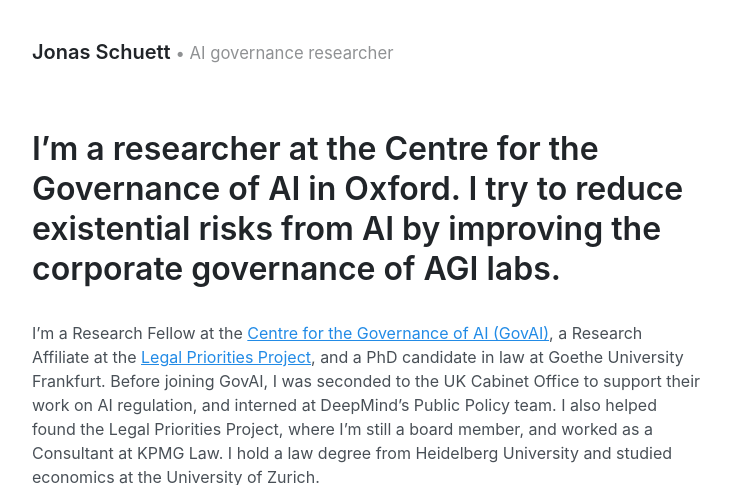
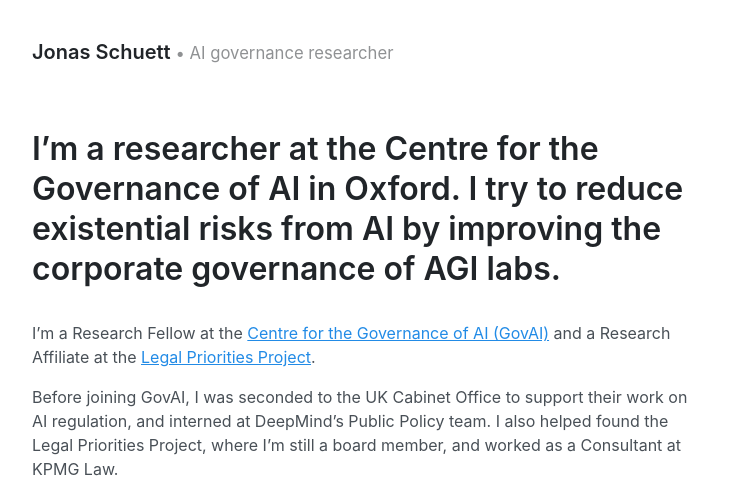
Before and after one commit to jonasschuett/jonasschuett.github.io, a Jekyll site: the page built from _posts/2020-04-04-introduction.md, in a window 1280 px wide and 1400 px high, cut to the strip 0-485 px from the top of the window. Shown: the whole strip, without its empty margins (272-1003 px from the left). Built offline with Jekyll 4.4.1, drawn with Linux system fonts in a browser that asks for light colours; part of the change alters nothing that is shown; some of the changed text lies outside the part shown.

Commit message:
Update 2020-04-04-introduction.md

```diff
--- a/_posts/2020-04-04-introduction.md
+++ b/_posts/2020-04-04-introduction.md
@@ -4,7 +4,11 @@ title: I’m a researcher at the Centre for the Governance of AI in Oxford. I tr
 ---
 
  <br>
-I'm a Research Fellow at the [Centre for the Governance of AI (GovAI)](https://www.governance.ai/), a Research Affiliate at the [Legal Priorities Project](https://www.legalpriorities.org/), and a PhD candidate in law at Goethe University Frankfurt. Before joining GovAI, I was seconded to the UK Cabinet Office to support their work on AI regulation, and interned at DeepMind’s Public Policy team. I also helped found the Legal Priorities Project, where I'm still a board member, and worked as a Consultant at KPMG Law. I hold a law degree from Heidelberg University and studied economics at the University of Zurich.
+I'm a Research Fellow at the [Centre for the Governance of AI (GovAI)](https://www.governance.ai/) and a Research Affiliate at the [Legal Priorities Project](https://www.legalpriorities.org/). <br>
+
+Before joining GovAI, I was seconded to the UK Cabinet Office to support their work on AI regulation, and interned at DeepMind’s Public Policy team. I also helped found the Legal Priorities Project, where I'm still a board member, and worked as a Consultant at KPMG Law. <br>
+
+I'm a PhD candidate in law at Goethe University Frankfurt, supervised by Professor Tobias Troeger. I hold a law degree from Heidelberg University and studied economics at the University of Zurich.
 
 ![Jonas Schuett](/jonasschuett.jpg "Jonas Schuett")
 
@@ -24,6 +28,9 @@ I'm a Research Fellow at the [Centre for the Governance of AI (GovAI)](https://w
 
 - **KPMG Law** • Consultant <br>
 2018–2020
+
+- **White & Case** • Research Assistant <br>
+2014-2015, 2018
 
 ---
 
```
